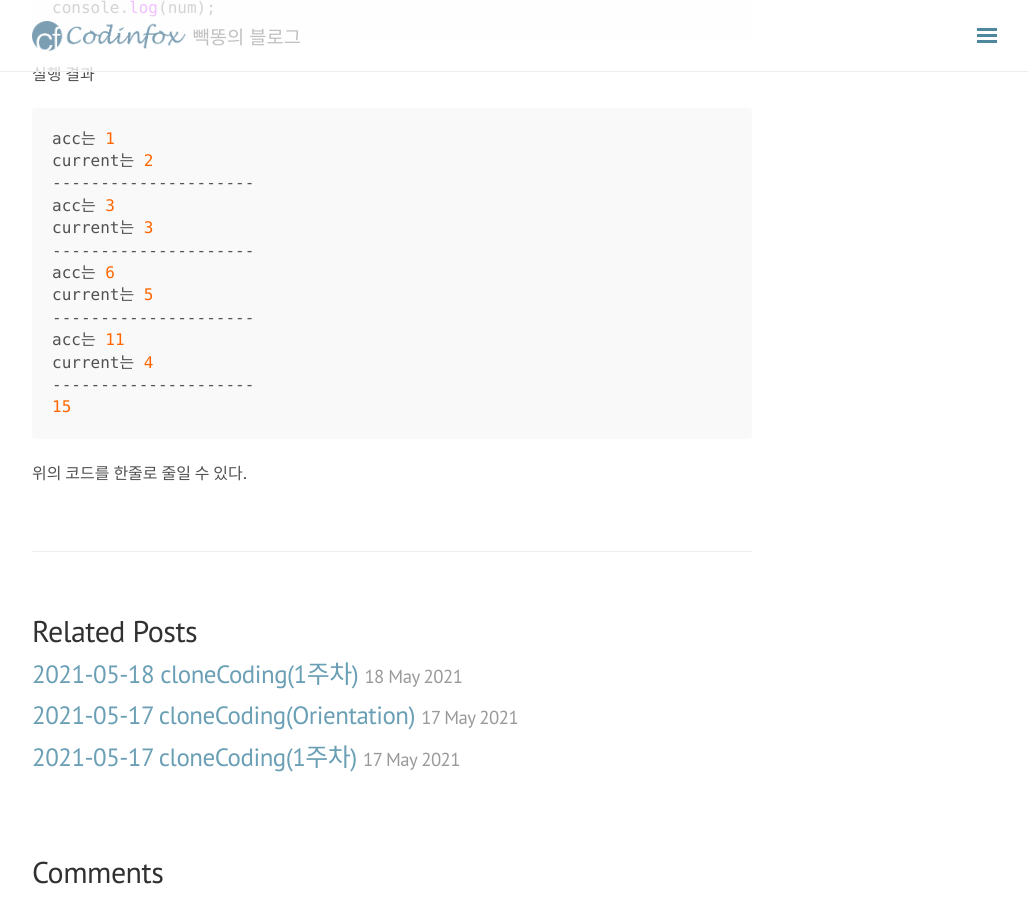
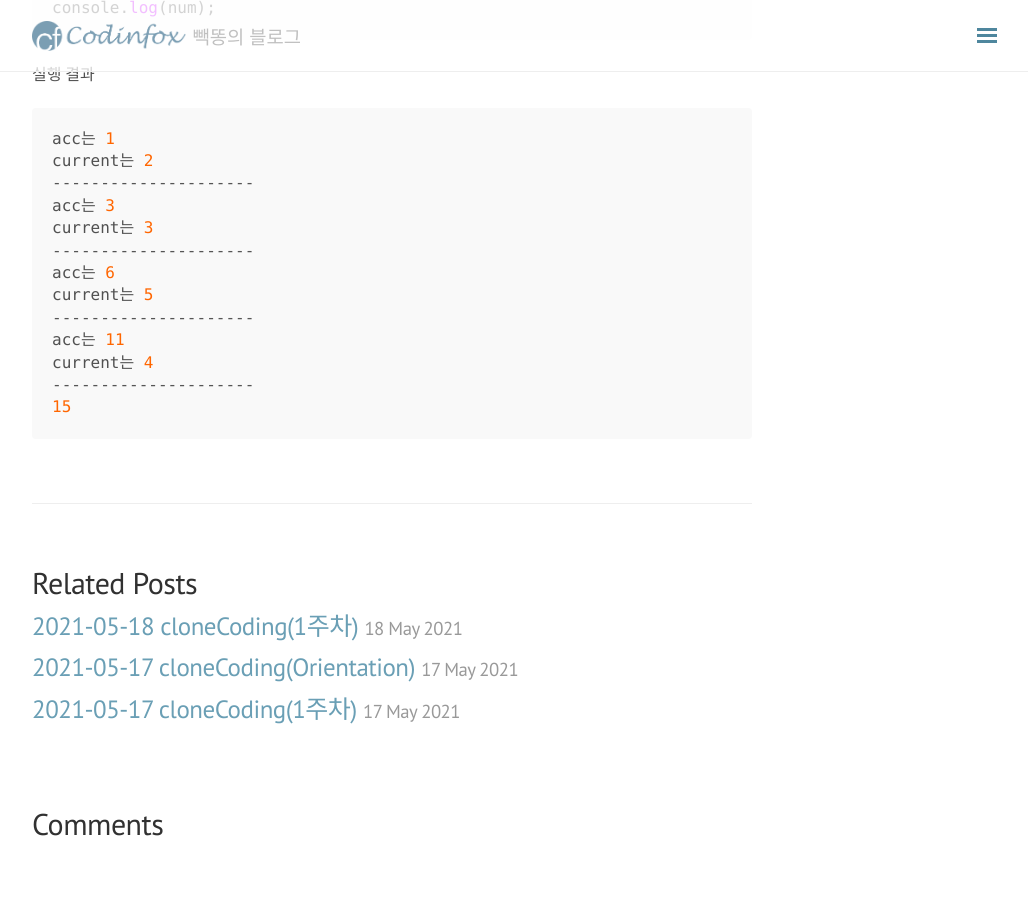
Before and after one commit to dohy-9443/dohy-9443.github.io, a Jekyll site: the page built from _posts/fast/2021-05-18-cloneCoding(1주차)-2.md, in a window 1280 px wide and 900 px high, scrolled down 14368 px. Shown: the whole window, without its empty margins (248-1276 px from the left). Built offline with Jekyll 4.4.1, drawn with Linux system fonts in a browser that asks for light colours; nearby versions of some CDN libraries; comment, search, counter and statistics services are not loaded; after the commit the page ends 15220 px from its top, so only the background shows below that.

Commit message:
Update 2021-05-18-cloneCoding(1주차)-2.md
수정

````diff
--- a/_posts/fast/2021-05-18-cloneCoding(1주차)-2.md
+++ b/_posts/fast/2021-05-18-cloneCoding(1주차)-2.md
@@ -624,5 +624,3 @@ current는 4
 ---------------------
 15
 ```
-
-위의 코드를 한줄로 줄일 수 있다.
````
